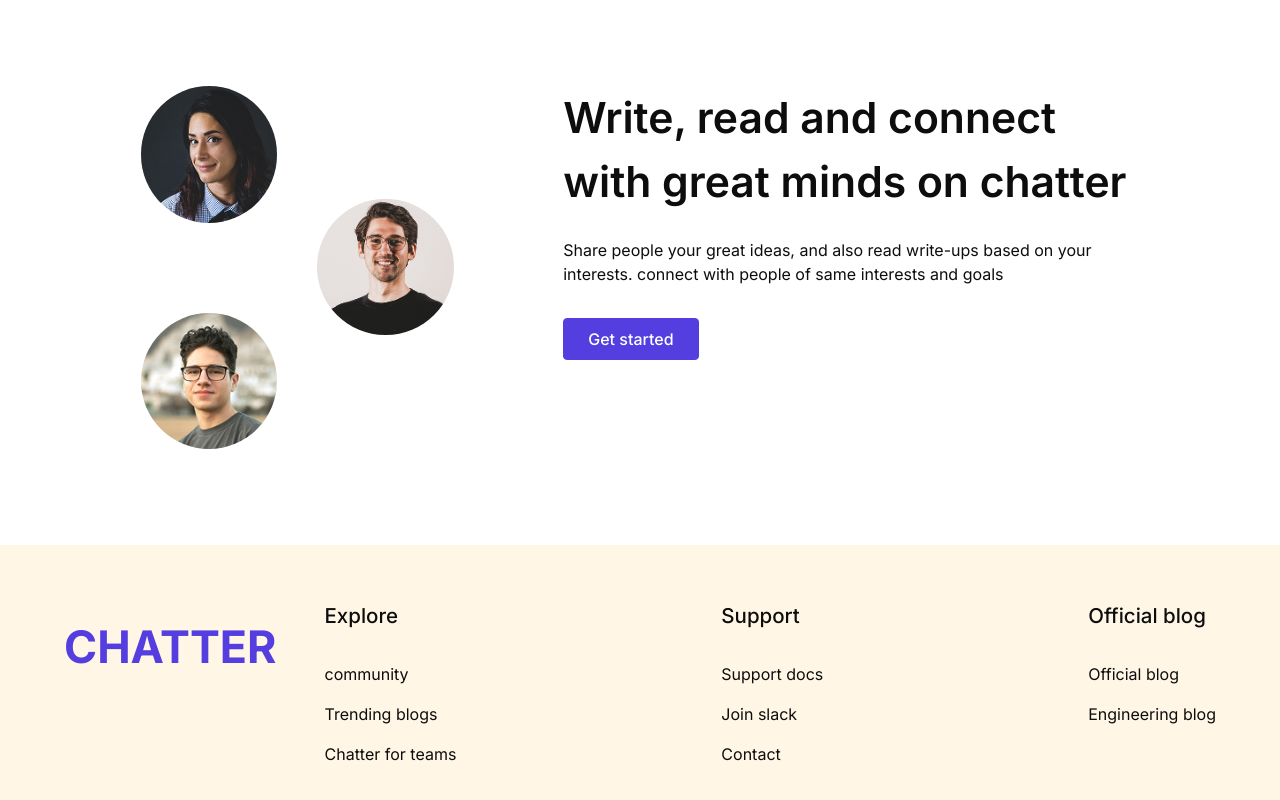
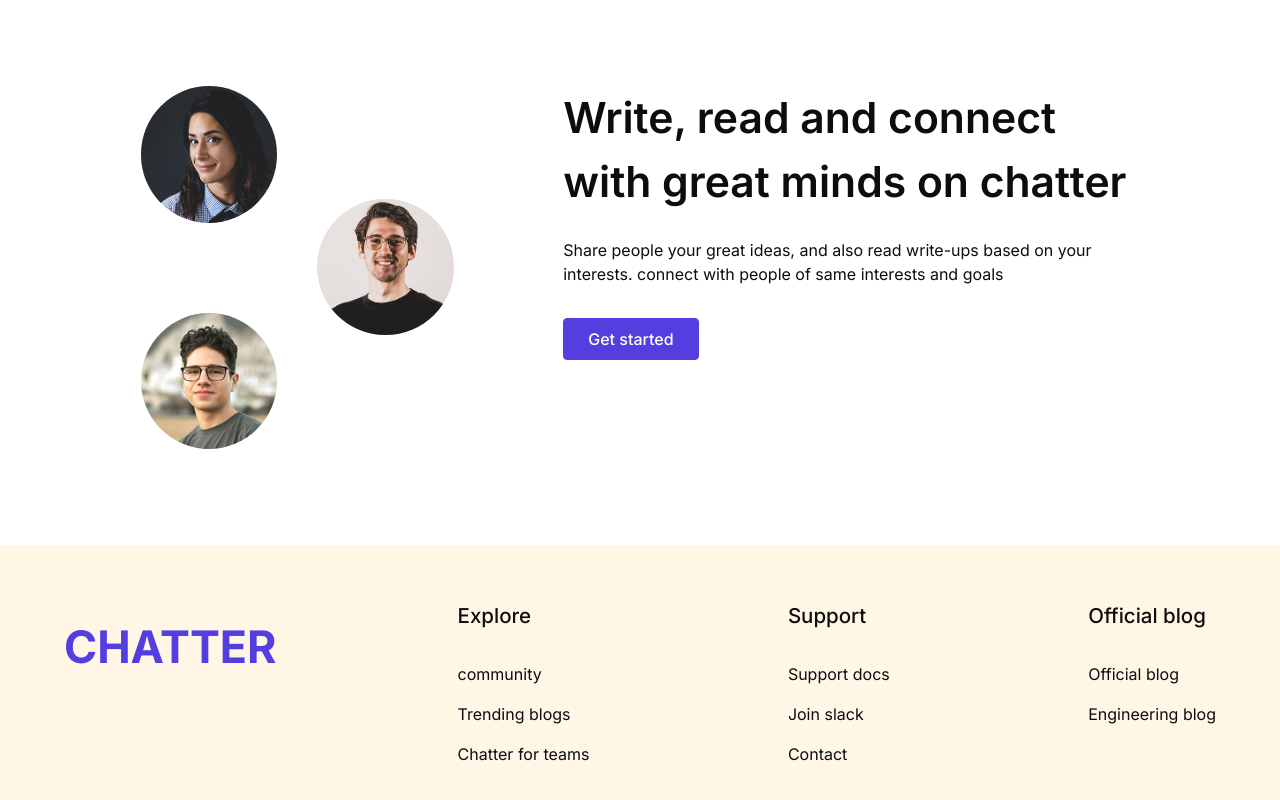
Before and after one commit to DammyD/altschool-first-semester-assessment, a plain HTML site: page exam-project/index.html in a window 1280 px wide. Shown: the part 2342-3142 px from the top of the page. Drawn offline with Linux system fonts and the light colour scheme.

Commit message:
fix: Corrected the flex property for footer__brand on screen size - 1439px

```diff
--- a/exam-project/style.css
+++ b/exam-project/style.css
@@ -391,7 +391,7 @@ ul {
 @media (max-width: 1439px) {
     .footer {
         .footer__brand {
-            flex: 0 0 auto;
+            flex: 0 1 30%;
             margin-right: 3rem;
         }
 
```
